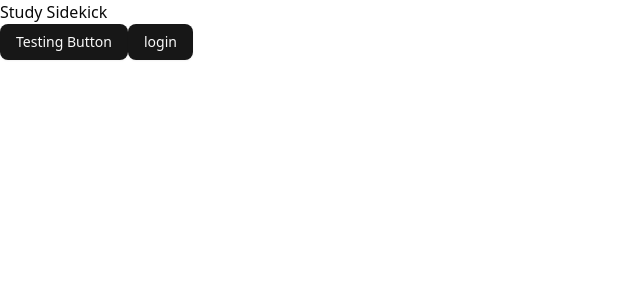
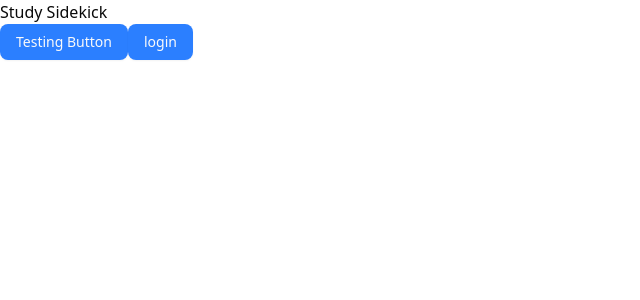
Before and after one commit to Sadman-Siam/study-sidekick-web, a Next.js app: page / in a window 1280 px wide. Shown: the top 300 px of the page, without its empty margins (0-640 px from the left). Built offline with nearby package versions, Linux system fonts and the light colour scheme.

Commit message:
set primary to blue

```diff
--- a/app/globals.css
+++ b/app/globals.css
@@ -51,7 +51,7 @@
   --card-foreground: oklch(0.145 0 0);
   --popover: oklch(1 0 0);
   --popover-foreground: oklch(0.145 0 0);
-  --primary: oklch(0.205 0 0);
+  --primary: rgb(43, 127, 255);
   --primary-foreground: oklch(0.985 0 0);
   --secondary: oklch(0.97 0 0);
   --secondary-foreground: oklch(0.205 0 0);
```
